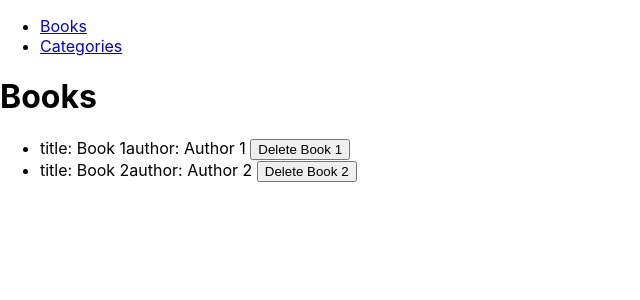
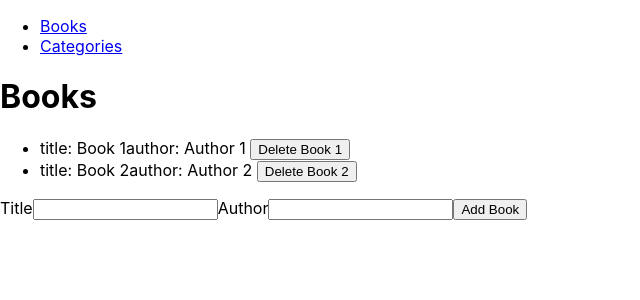
Before and after one commit to Wikitelmex/bookstore, a React (Create React App) app: page / in a window 1280 px wide. Shown: the top 300 px of the page, without its empty margins (0-640 px from the left). Built offline with nearby package versions, Linux system fonts and the light colour scheme.

Commit message:
Booklist
- add a booklist with mock/redux data
- add a remove book button
- add a form to add an book

```diff
--- a/src/components/Books.jsx
+++ b/src/components/Books.jsx
@@ -2,7 +2,7 @@ import React from 'react';
 import { useSelector } from 'react-redux';
 
 const Books = () => {
-  const data = useSelector(state => state.books);
+  const data = useSelector((state) => state.books);
 
   return (
     <div>
@@ -10,14 +10,25 @@ const Books = () => {
         Books
       </h1>
       <ul>
-        {data.books.map(book => (
+        {data.books.map((book) => (
           <li key={book.id}>
             <span>title: {book.title}</span>
             <span>author: {book.author} </span>
-            <button id={book.id}>Delete Book {book.id}</button>
+            <button type="button" id={book.id}>Delete Book {book.id}</button>
           </li>
         ))}
       </ul>
+      <form action="">
+        <label htmlFor="title">
+          Title
+          <input type="text" name="title" id="title" />
+        </label>
+        <label htmlFor="author">
+          Author
+          <input type="text" name="author" id="author" />
+        </label>
+        <button type="submit">Add Book</button>
+      </form>
     </div>
   );
 };
```
Also changed, not shown: .eslintrc.json.
